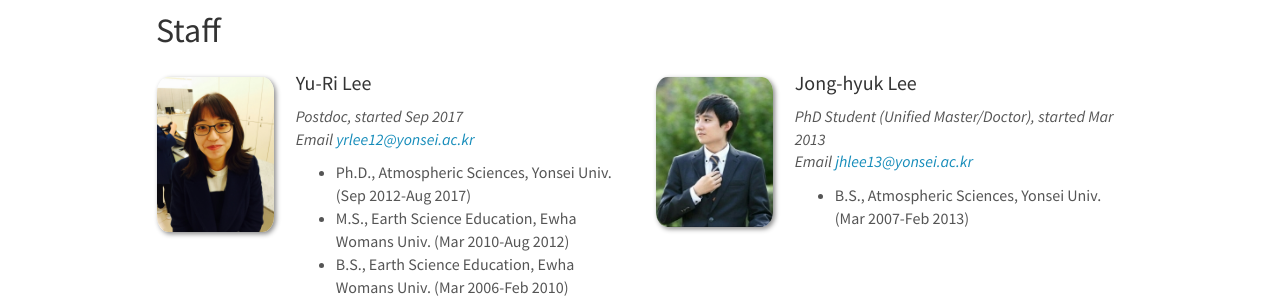
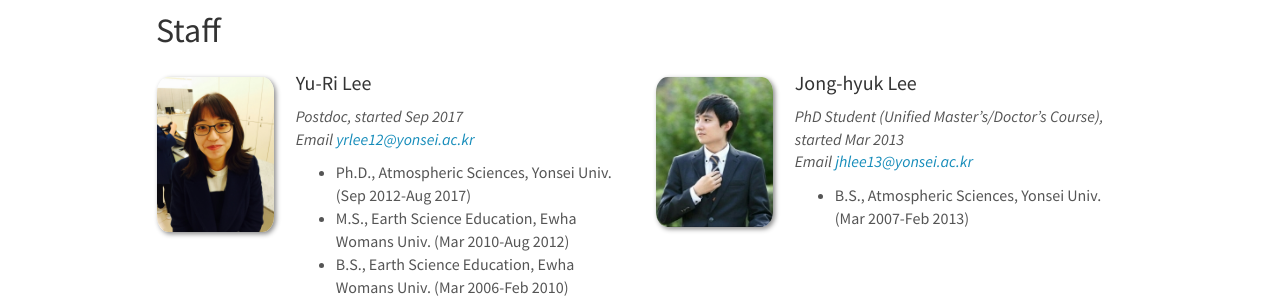
Before and after one commit to roo2003/roo2003.github.io, a Jekyll site: the page built from _pages/team.md, in a window 1280 px wide and 900 px high, scrolled down 575 px. Shown: the part 154-454 px from the top of the window. Built offline with Jekyll 4.4.1, drawn with Linux system fonts in a browser that asks for light colours; nearby versions of some CDN libraries.

```diff
--- a/_data/team_members.yml
+++ b/_data/team_members.yml
@@ -9,7 +9,7 @@
 
 - name: Jong-hyuk Lee
   photo: Jong-hyuk.jpg
-  info: PhD Student (Unified Master/Doctor), started Mar 2013
+  info: PhD Student (Unified Master's/Doctor's Course), started Mar 2013
   email: jhlee13@yonsei.ac.kr
   number_educ: 1
   education1: B.S., Atmospheric Sciences, Yonsei Univ. (Mar 2007-Feb 2013)
```
